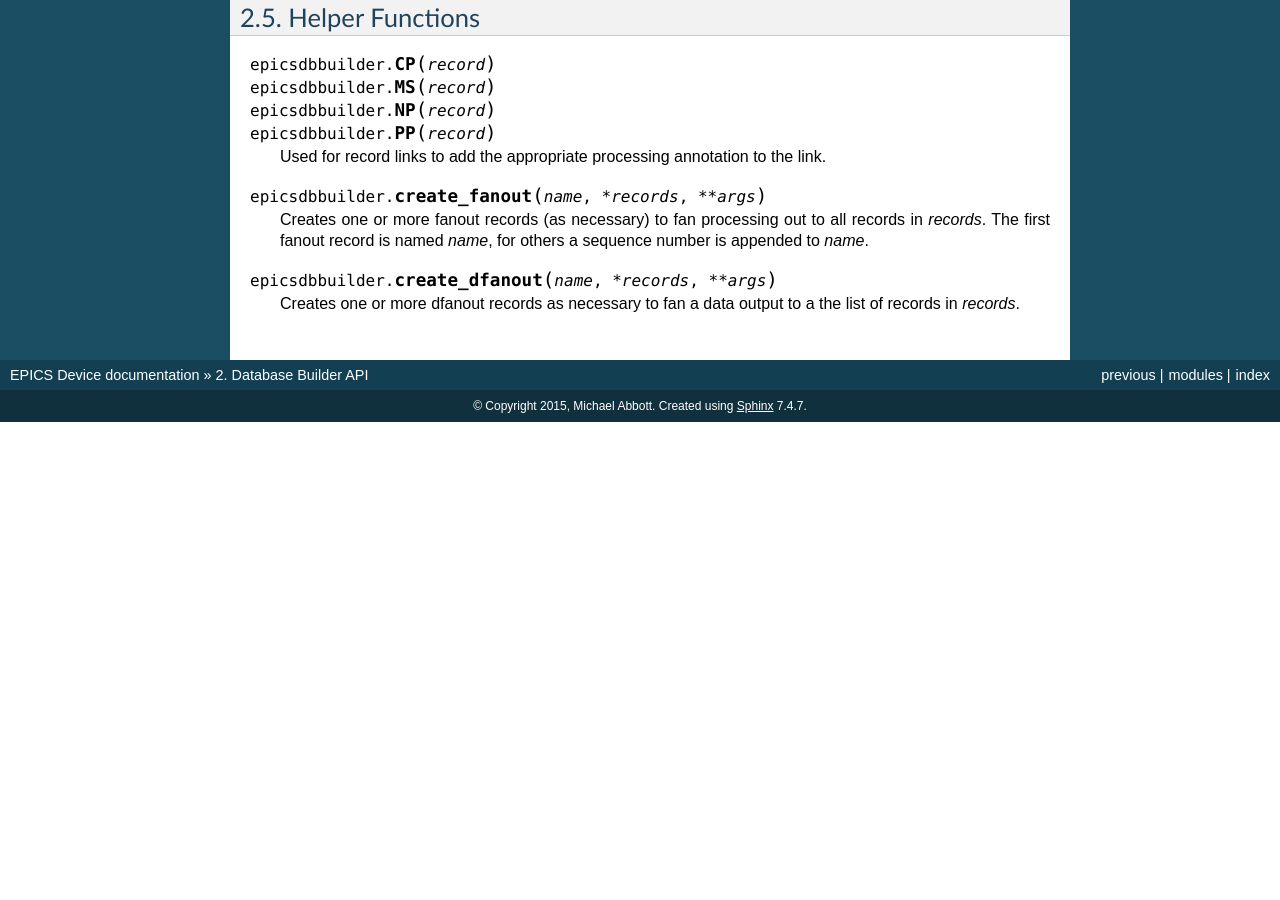
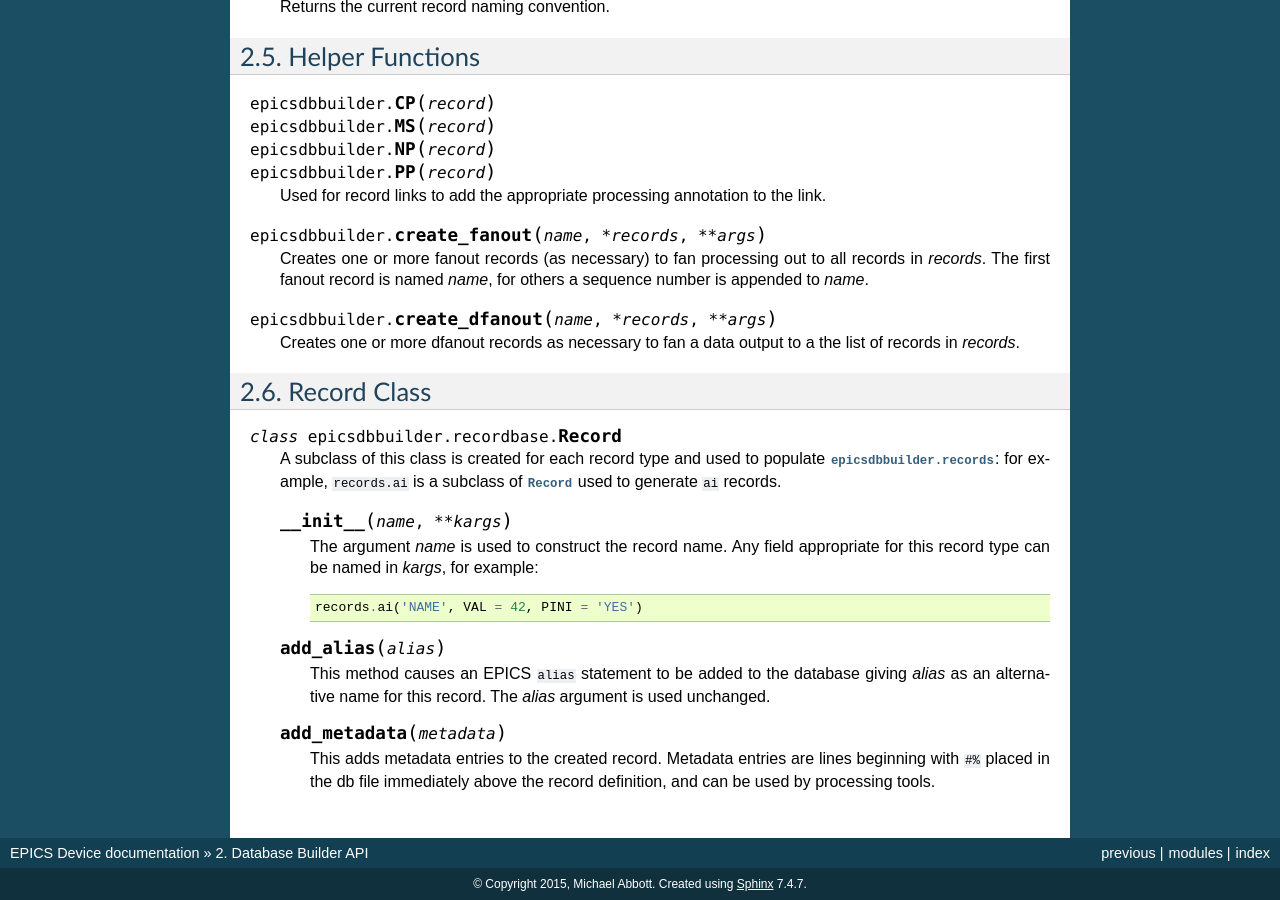
Before and after one commit to DiamondLightSource/epicsdbbuilder, a Sphinx documentation site: the page built from docs/api.rst, in a window 1280 px wide and 900 px high, scrolled down 2704 px. Built offline with Sphinx 7.4.7, drawn with Linux system fonts in a browser that asks for light colours; before the commit the page ends 3126 px from its top, so only the background shows below that; some of the changed text lies outside the part shown.

Commit message:
EPICS db builder: Add add_alias and add_metadata to documentation
git-svn-id: svn+ssh://serv0002.cs.diamond.ac.uk/home/subversion/repos/controls/diamond/trunk/python/epicsdbbuilder@131033 e099a375-04f9-0310-9d5f-a741eaff62e1

```diff
--- a/docs/api.rst
+++ b/docs/api.rst
@@ -71,6 +71,9 @@ Building Databases
         Here `name` will be used to construct the record name according to the
         record naming rules currently in force and any field can be given a
         value by assigning it in `kargs`.
+
+        See :class:`epicsdbbuilder.recordbase.Record` for more details of these
+        methods.
 
     Note that fields can be assigned either in the constructor or subsequently,
     and fields can be used as links::
@@ -202,3 +205,36 @@ Helper Functions
 
     Creates one or more dfanout records as necessary to fan a data output to a
     the list of records in `records`.
+
+
+
+Record Class
+------------
+
+..  py:currentmodule:: epicsdbbuilder.recordbase
+..  class:: Record
+
+    A subclass of this class is created for each record type and used to
+    populate :data:`epicsdbbuilder.records`: for example, ``records.ai`` is a
+    subclass of :class:`Record` used to generate ``ai`` records.
+
+    ..  method:: __init__(name, **kargs)
+
+        .. x** (vim fix)
+
+        The argument `name` is used to construct the record name.  Any field
+        appropriate for this record type can be named in `kargs`, for example::
+
+            records.ai('NAME', VAL = 42, PINI = 'YES')
+
+    ..  method:: add_alias(alias)
+
+        This method causes an EPICS ``alias`` statement to be added to the
+        database giving `alias` as an alternative name for this record.  The
+        `alias` argument is used unchanged.
+
+    ..  method:: add_metadata(metadata)
+
+        This adds metadata entries to the created record.  Metadata entries are
+        lines beginning with ``#%`` placed in the db file immediately above the
+        record definition, and can be used by processing tools.
```
